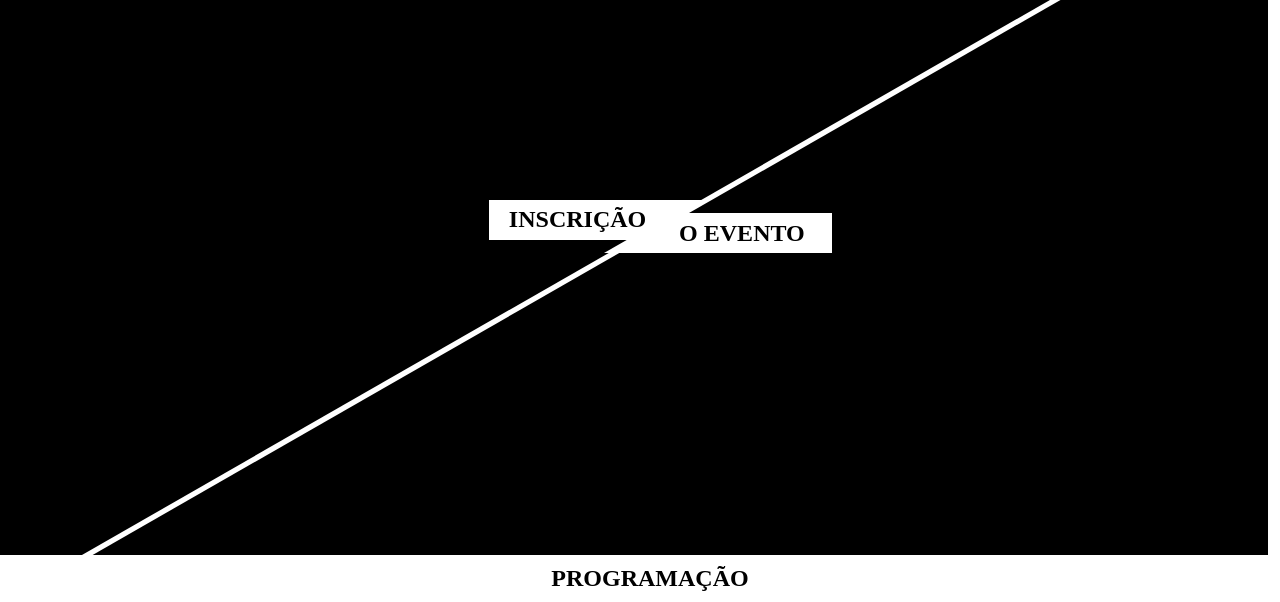
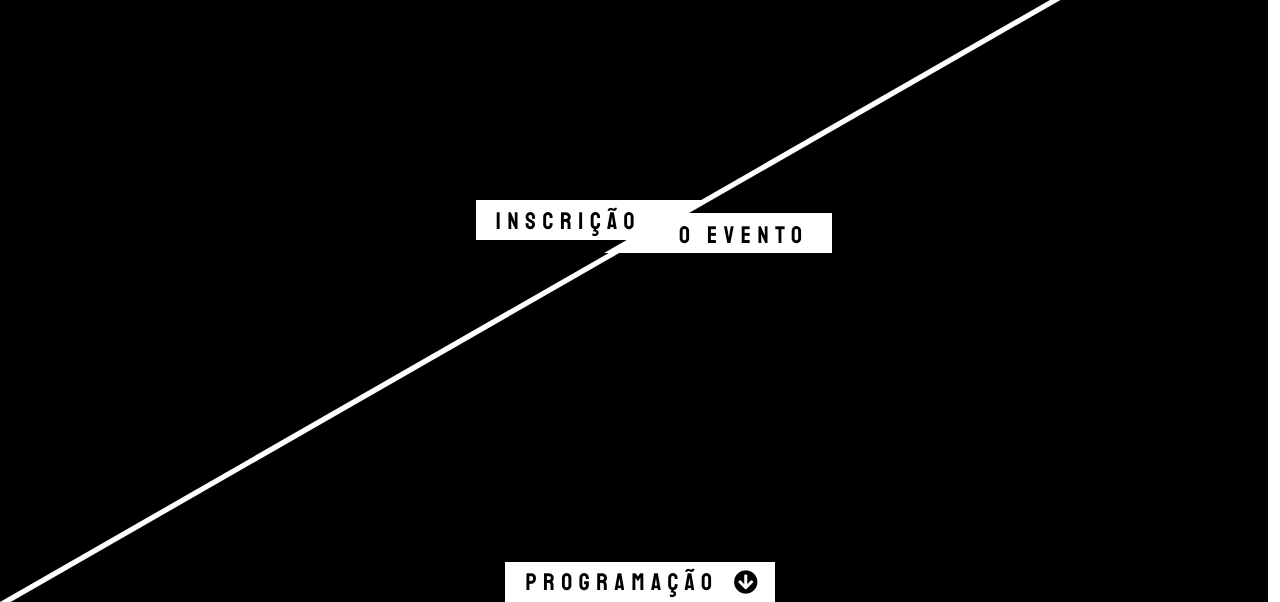
Before and after one commit to mariannactx/mtss-2019, a PHP site: page / in a window 1280 px wide. Shown: the part 199-801 px from the top of the page. Run offline with PHP 8.4, Linux system fonts and the light colour scheme; some libraries are stand-ins or nearby versions.

Commit message:
Fonte dos titulos

```diff
--- a/index.html
+++ b/index.html
@@ -3,6 +3,7 @@
     <head>
         <title> MTSS 2019 </title>
         <meta charset="utf-8" />
+        <link rel="stylesheet" href="https://use.fontawesome.com/releases/v5.6.1/css/all.css" integrity="sha384-gfdkjb5BdAXd+lj+gudLWI+BXq4IuLW5IT+brZEZsLFm++aCMlF1V92rMkPaX4PP" crossorigin="anonymous">
         <link rel="stylesheet" href="style.css" />
         <script src="script.js"></script>
     </head>
@@ -22,7 +23,10 @@
                     </h2>
                 </div>
                 <div id="programacao">
-                    <h2>PROGRAMAÇÃO</h2>
+                    <h2>
+                        PROGRAMAÇÃO
+                        <i class="fas fa-arrow-circle-down"></i>
+                    </h2>
                 </div>
             </div>
         </main>
--- a/style.css
+++ b/style.css
@@ -1,3 +1,5 @@
+@import url('https://fonts.googleapis.com/css?family=Staatliches');
+
 html, body{
     margin: 0;
     height: 100%;
@@ -6,6 +8,14 @@ html, body{
 body{
     display: flex;
     flex-direction: column;
+}
+
+h2{
+    font-family: 'Staatliches', cursive;
+    font-weight: 400;
+    font-style: normal;
+    text-transform: uppercase;
+    letter-spacing: 5pt;
 }
 
 header{
@@ -64,7 +74,7 @@ main{
 #titulo-inscricao{
     width: 120pt;
     text-indent: 10pt;
-    padding-right: 40pt;
+    padding-right: 50pt;
 
     position: absolute;
 }
@@ -96,7 +106,7 @@ main{
     border-style: solid;
     border-color: #fff;
 
-    top: calc(-7pt - 100%);
+    top: calc(-9pt - 100%);
     left: 0;
 
     border-top-color: transparent;
@@ -113,15 +123,24 @@ main{
 
 #programacao{
     width: 100%;
-    padding: 10px;
+    padding: 0;
     bottom: 0;
     position: absolute;
-    background: #fff;
+    background: transparent;
     color: #000;
     text-align: center;
 }
 
 #programacao h2{
+    width: auto;
+    display: inline-block;
     margin: 0;
-    padding: 0;
+    padding: 5px 20px;
+    background: #fff;
 }
+
+#programacao h2 i{
+    position: relative;
+    top: 1px;
+    margin: 0 -10px 0 5px;
+}
```
